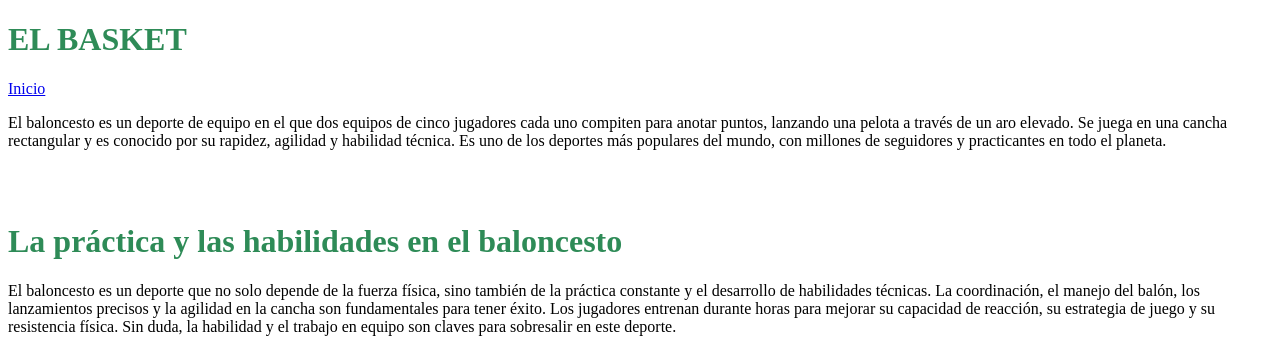
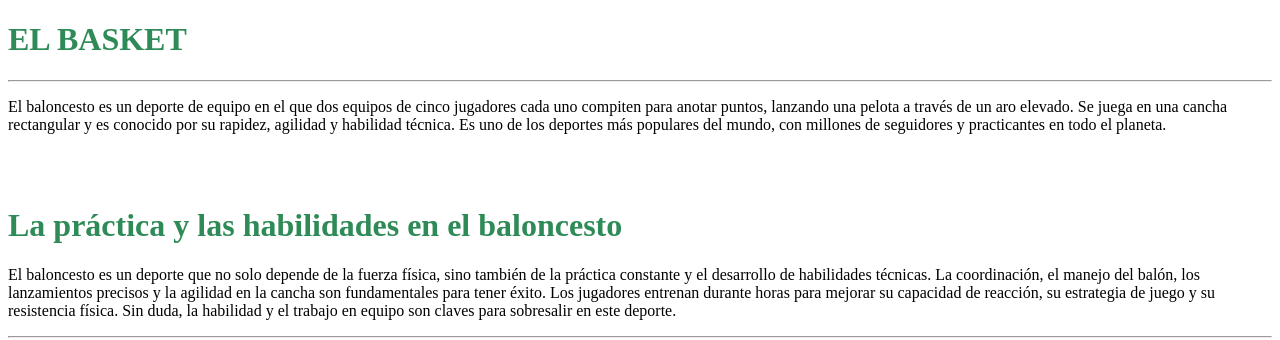
Before and after one commit to jrxnrxs/Repositorio-Tarea-En-Clase, a plain HTML site: page index.html in a window 1280 px wide. Shown: the top 340 px of the page. Drawn offline with Linux system fonts and the light colour scheme.

Commit message:
archivotarea

```diff
--- a/index.html
+++ b/index.html
@@ -9,9 +9,7 @@
   <header>
     <h1 style="color: #2E8B57;">EL BASKET</h1>
   </header>
-<nav>
-  <a href="#Inicio">Inicio</a>
-</nav>
+  <hr>
     <p>El baloncesto es un deporte de equipo en el que dos equipos de cinco jugadores cada uno compiten para anotar puntos, lanzando una pelota a través de un aro elevado. Se juega en una cancha rectangular y es conocido por su rapidez, agilidad y habilidad técnica. Es uno de los deportes más populares del mundo, con millones de seguidores y practicantes en todo el planeta.</p>
    <br>
    <br>
```
